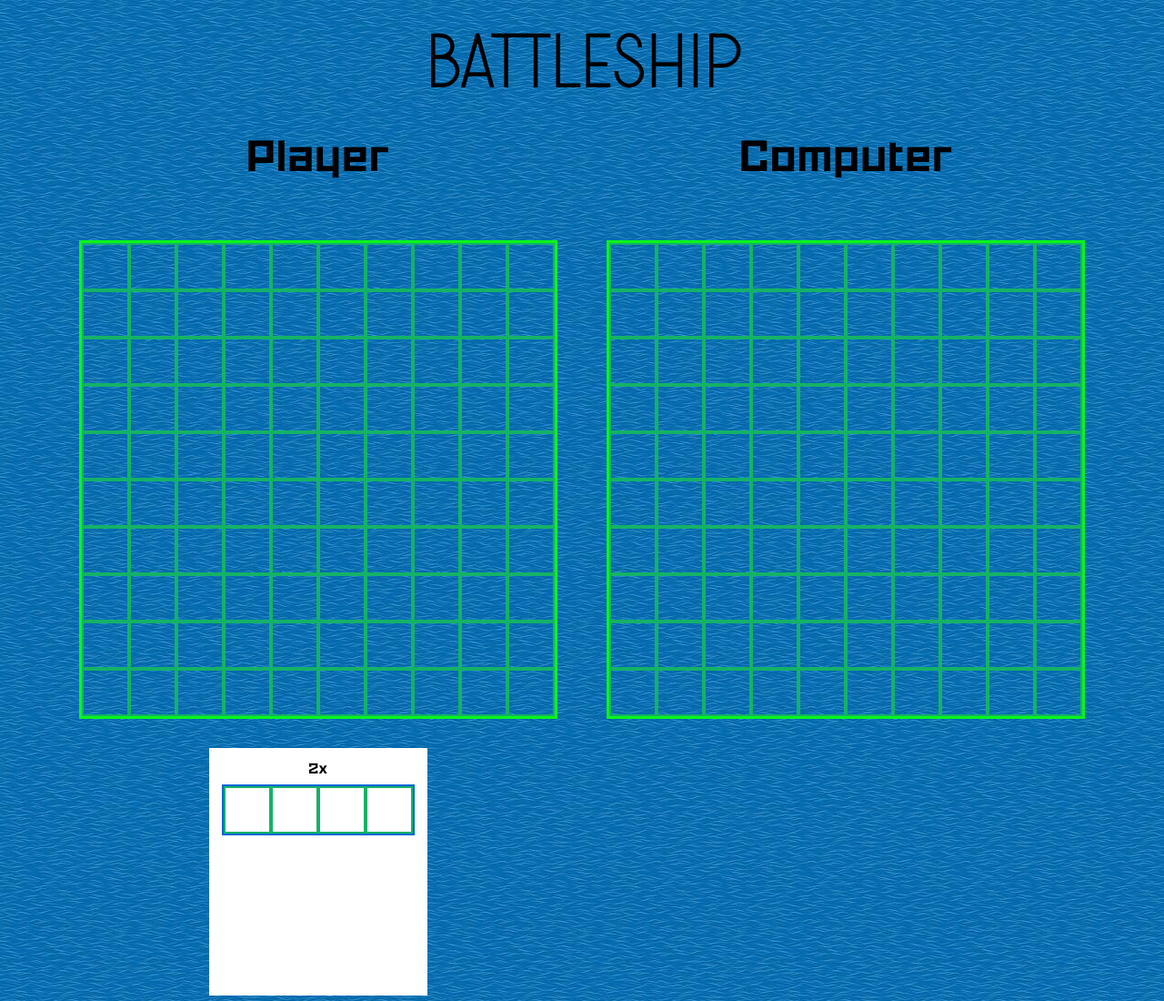
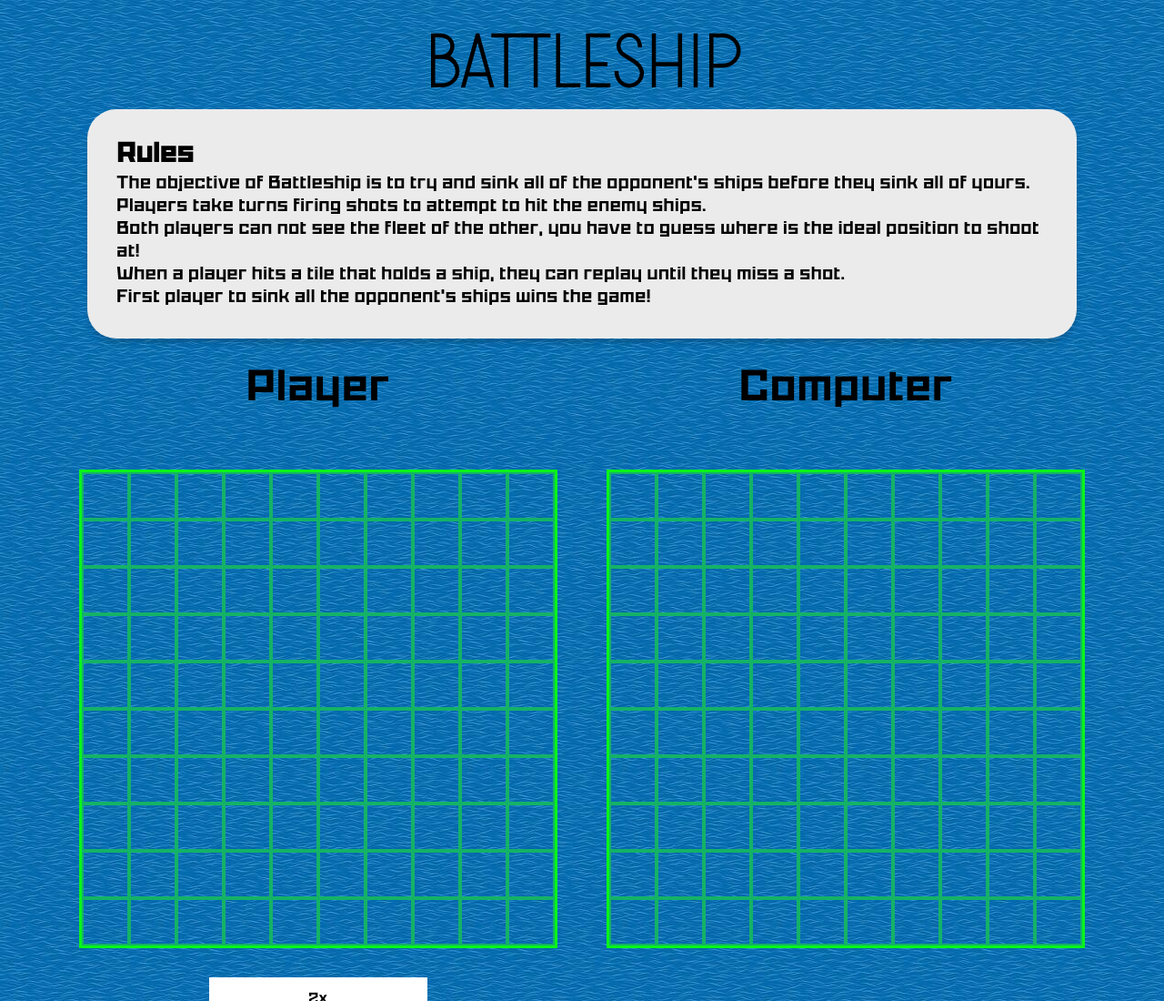
Before and after one commit to OptimisticTrousers/battleship, a plain HTML site: page index.html in a window 1280 px wide. Shown: the top 1100 px of the page at 91% size. Drawn offline with Linux system fonts and the light colour scheme.

Commit message:
Creating a rules div on the UI

```diff
--- a/index.html
+++ b/index.html
@@ -17,12 +17,30 @@
                 </div>
             </div>
         <h1>Battleship</h1>
+        <div class="rules">
+          <h2>Rules</h2>
+          <p>
+            The objective of Battleship is to try and sink all of the opponent's
+            ships before they sink all of yours. Players take turns firing shots
+            to attempt to hit the enemy ships.
+          </p>
+          <p>
+            Both players can not see the fleet of the other, you have to guess
+            where is the ideal position to shoot at!
+          </p>
+          <p>
+            When a player hits a tile that holds a ship, they can replay until
+            they miss a shot.
+          </p>
+          <p>First player to sink all the opponent's ships wins the game!</p>
+        </div>
         <main>
             <div class="player">
                 <p>Player</p>
                 <div class="player-icons">
 
                 </div>
+
                 <div class="player-board">
                     <div class="cell"></div>
                     <div class="cell"></div>
--- a/style.css
+++ b/style.css
@@ -59,6 +59,18 @@ main {
     padding: 1.5rem 3rem;
     color: white;
     background-color: #004F2D;
+}
+.rules {
+    display: flex;
+      flex-direction: column;
+      width: 80%;
+      background-color: rgb(235, 235, 235);
+      padding: 2rem;
+      border-radius: 2rem;
+      line-height: 1.25;
+      font-size: 1.25rem;
+      box-shadow: rgba(0, 0, 0, 0.158) 0 5px 5px;
+      margin: 0 auto;
 }
 
 .randomize:hover, .reset:hover{
```
